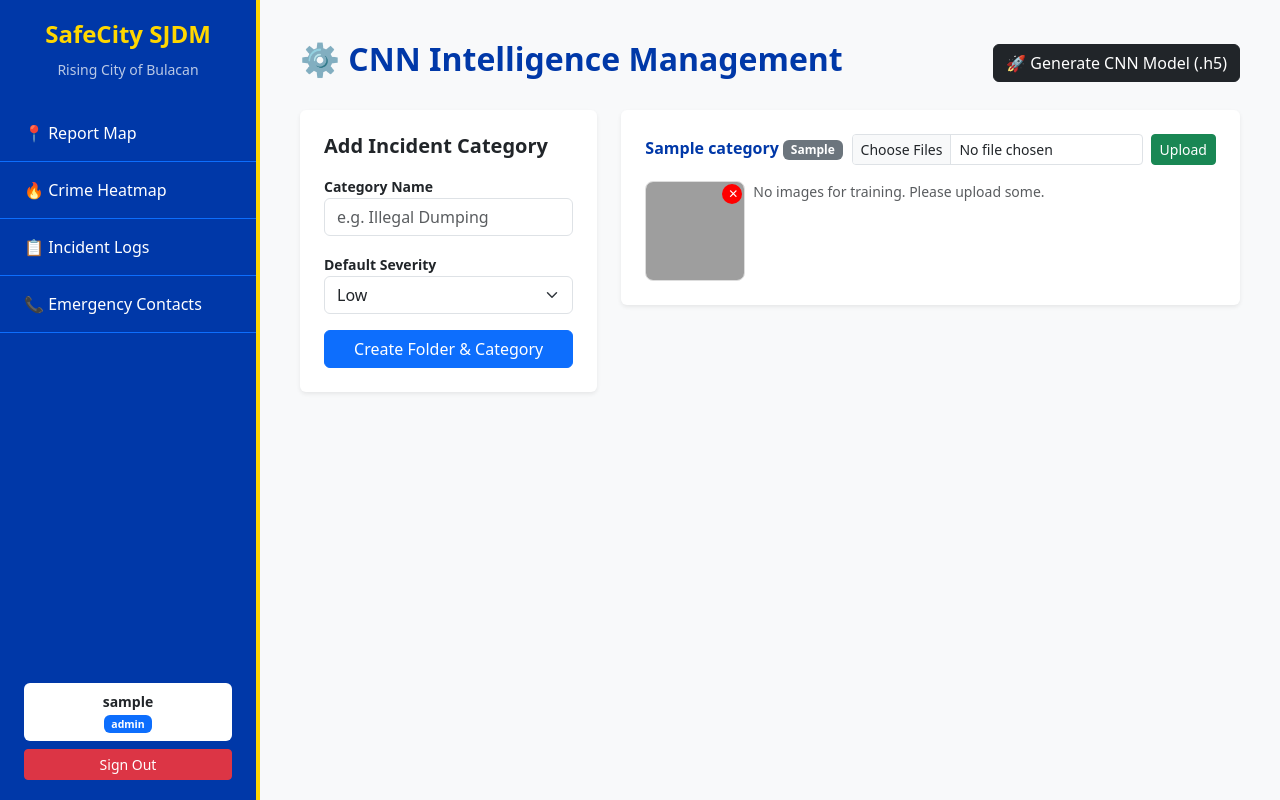
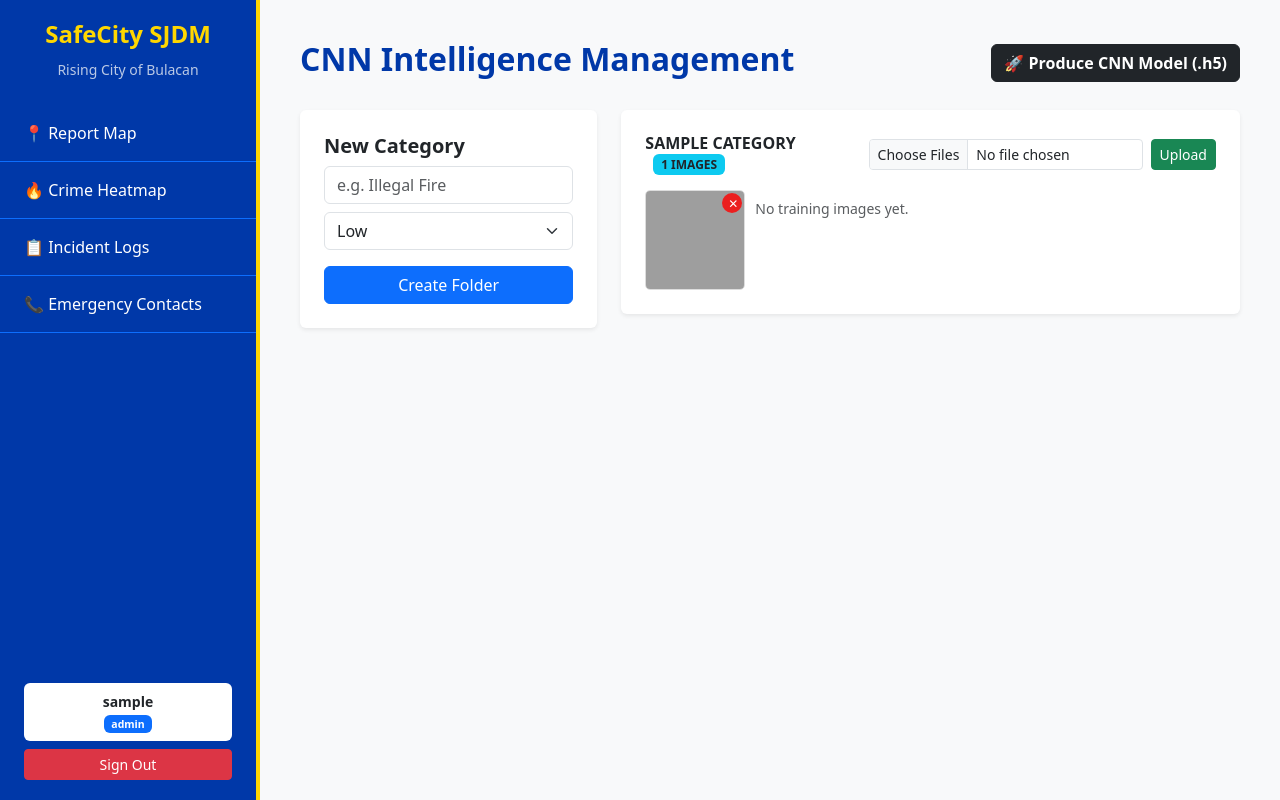
Before and after one commit to rframos/crime-reporting-system, a Flask app: template templates/cnn_admin.html in a window 1280 px wide. Run offline with Flask 3, Linux system fonts and the light colour scheme; a user stored in the database is signed in; tables that the repository leaves empty hold one stand-in row (values such as "Sample post"); the template is opened without the code that fills it: values that come from a table or form of the project are taken from there, most other values are stand-ins (such as "Sample title", 1, 10 or a date in 2020); grey boxes are pictures that could not be loaded.

Commit message:
Update cnn_admin.html

```diff
--- a/templates/cnn_admin.html
+++ b/templates/cnn_admin.html
@@ -6,16 +6,15 @@
     <link href="https://cdn.jsdelivr.net/npm/bootstrap@5.3.0/dist/css/bootstrap.min.css" rel="stylesheet">
     <style>
         .main-content { margin-left: 260px; padding: 40px; }
-        .img-card { position: relative; width: 100px; height: 100px; border: 1px solid #ddd; border-radius: 8px; overflow: hidden; }
-        .img-card img { width: 100%; height: 100%; object-fit: cover; }
-        .del-btn { position: absolute; top: 2px; right: 2px; background: red; color: white; border: none; border-radius: 50%; width: 20px; height: 20px; font-size: 12px; }
+        .img-viewer { display: flex; flex-wrap: wrap; gap: 10px; margin-top: 15px; }
+        .img-box { position: relative; width: 100px; height: 100px; border: 1px solid #ddd; border-radius: 5px; overflow: hidden; }
+        .img-box img { width: 100%; height: 100%; object-fit: cover; cursor: pointer; }
+        .del-badge { position: absolute; top: 2px; right: 2px; background: rgba(255,0,0,0.8); color: white; border: none; border-radius: 50%; width: 20px; height: 20px; font-size: 12px; line-height: 20px; text-align: center; cursor: pointer; }
         .sjdm-blue { color: #0038A8; }
-        .sjdm-yellow { background-color: #FFD700; }
     </style>
 </head>
 <body class="bg-light">
     {% include 'sidebar.html' %}
-
     <div class="main-content">
         {% with messages = get_flashed_messages(with_categories=true) %}
           {% if messages %}
@@ -29,55 +28,46 @@
         {% endwith %}
 
         <div class="d-flex justify-content-between align-items-center mb-4">
-            <h2 class="fw-bold sjdm-blue">⚙️ CNN Intelligence Management</h2>
-            <button class="btn btn-dark" onclick="alert('Proceeding to Model Training logic...')">🚀 Generate CNN Model (.h5)</button>
+            <h2 class="fw-bold sjdm-blue">CNN Intelligence Management</h2>
+            <button class="btn btn-dark fw-bold" onclick="startTraining()">🚀 Produce CNN Model (.h5)</button>
         </div>
 
         <div class="row">
             <div class="col-md-4">
-                <div class="card p-4 shadow-sm border-0 mb-4">
-                    <h5 class="fw-bold mb-3">Add Incident Category</h5>
+                <div class="card p-4 border-0 shadow-sm mb-4">
+                    <h5 class="fw-bold">New Category</h5>
                     <form action="/api/add-category" method="POST">
-                        <div class="mb-3">
-                            <label class="small fw-bold">Category Name</label>
-                            <input type="text" name="name" class="form-control" placeholder="e.g. Illegal Dumping" required>
-                        </div>
-                        <div class="mb-3">
-                            <label class="small fw-bold">Default Severity</label>
-                            <select name="severity" class="form-select">
-                                <option value="Low">Low</option>
-                                <option value="Medium">Medium</option>
-                                <option value="High">High</option>
-                                <option value="Critical">Critical</option>
-                            </select>
-                        </div>
-                        <button type="submit" class="btn btn-primary w-100">Create Folder & Category</button>
+                        <input type="text" name="name" class="form-control mb-2" placeholder="e.g. Illegal Fire" required>
+                        <select name="severity" class="form-select mb-3">
+                            <option value="Low">Low</option>
+                            <option value="Medium">Medium</option>
+                            <option value="High">High</option>
+                        </select>
+                        <button class="btn btn-primary w-100">Create Folder</button>
                     </form>
                 </div>
             </div>
 
             <div class="col-md-8">
                 {% for cat in categories %}
-                <div class="card p-4 shadow-sm border-0 mb-4">
-                    <div class="d-flex justify-content-between align-items-center mb-3">
-                        <h6 class="fw-bold mb-0 sjdm-blue">{{ cat.name }} <span class="badge bg-secondary">{{ cat.severity }}</span></h6>
-
+                <div class="card p-4 border-0 shadow-sm mb-4">
+                    <div class="d-flex justify-content-between align-items-center">
+                        <h6 class="fw-bold mb-0 text-uppercase">{{ cat.name }} <span class="badge bg-info text-dark ms-2">{{ dataset[cat.name]|length }} Images</span></h6>
                         <form action="/api/upload-training" method="POST" enctype="multipart/form-data" class="d-flex gap-2">
                             <input type="hidden" name="category" value="{{ cat.name }}">
                             <input type="file" name="images" class="form-control form-control-sm" multiple required>
-                            <button type="submit" class="btn btn-sm btn-success">Upload</button>
+                            <button class="btn btn-sm btn-success">Upload</button>
                         </form>
                     </div>
-
-                    <div class="d-flex flex-wrap gap-2">
+                    <div class="img-viewer">
                         {% for img in dataset[cat.name] %}
-                        <div class="img-card" id="img-{{ cat.id }}-{{ loop.index }}">
+                        <div class="img-box" id="box-{{ loop.index }}-{{ cat.id }}">
                             <img src="/static/training_data/{{ cat.name }}/{{ img }}" onclick="window.open(this.src)">
-                            <button class="del-btn" onclick="deleteImage('{{ cat.name }}', '{{ img }}', 'img-{{ cat.id }}-{{ loop.index }}')">✕</button>
+                            <button class="del-badge" onclick="deleteImg('{{ cat.name }}', '{{ img }}', 'box-{{ loop.index }}-{{ cat.id }}')">✕</button>
                         </div>
                         {% endfor %}
                         {% if not dataset[cat.name] %}
-                            <p class="text-muted small italic">No images for training. Please upload some.</p>
+                            <p class="text-muted small mt-2">No training images yet.</p>
                         {% endif %}
                     </div>
                 </div>
@@ -86,10 +76,9 @@
         </div>
     </div>
 
-    <script src="https://cdn.jsdelivr.net/npm/bootstrap@5.3.0/dist/js/bootstrap.bundle.min.js"></script>
     <script>
-        async function deleteImage(cat, filename, divId) {
-            if(!confirm("Remove this image?")) return;
+        async function deleteImg(cat, filename, divId) {
+            if(!confirm("Remove this image from training dataset?")) return;
             const res = await fetch('/api/delete-training-img', {
                 method: 'POST',
                 headers: {'Content-Type': 'application/json'},
@@ -97,6 +86,11 @@
             });
             if(res.ok) document.getElementById(divId).remove();
         }
+
+        async function startTraining() {
+            const res = await fetch('/api/train-model', {method: 'POST'});
+            if(res.ok) alert("Training process triggered. Please wait while the model is being generated.");
+        }
     </script>
 </body>
 </html>
```
